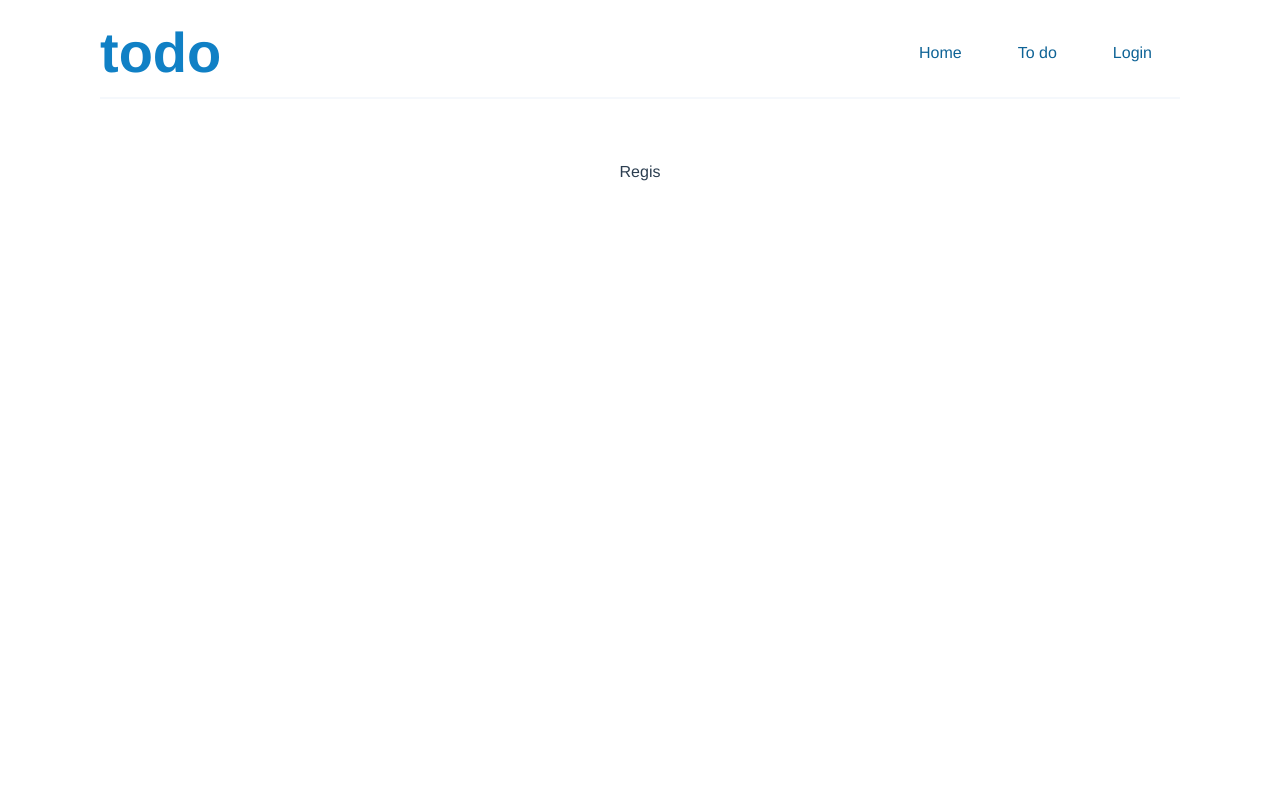
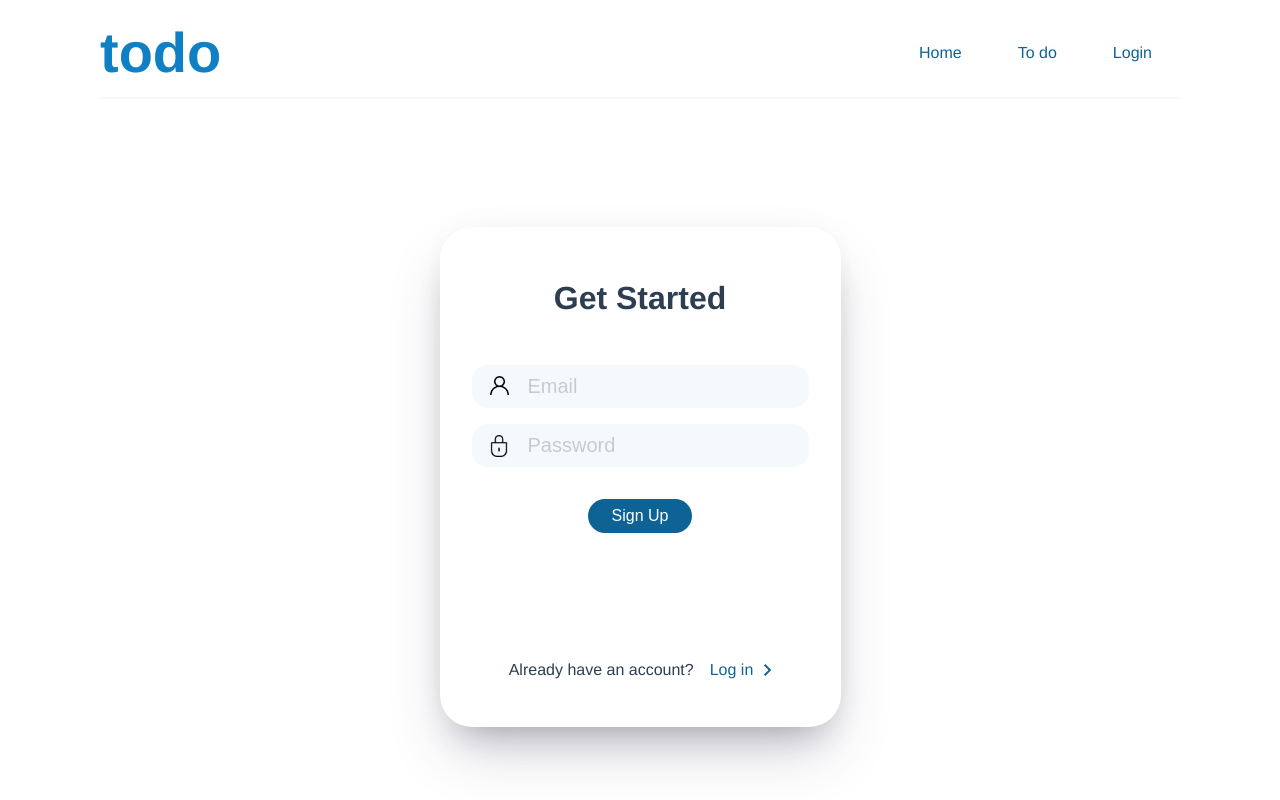
Before and after one commit to FeiWhang/todo-app, a Vue app: page /register in a window 1280 px wide. Built offline with nearby package versions, Linux system fonts and the light colour scheme; no server answers.

Commit message:
implement register

```diff
--- a/src/components/Header/Header.vue
+++ b/src/components/Header/Header.vue
@@ -104,6 +104,7 @@
     }
 
     &__logout {
+        cursor: pointer;
         color: red;
         padding: 6px 16px;
         border-radius: 24px;
--- a/src/components/Login/LoginBody.vue
+++ b/src/components/Login/LoginBody.vue
@@ -21,11 +21,11 @@
                 />
             </div>
             <button class="LoginCard__loginButton" @click="handleLogin">
-                LOG IN
+                Log in
             </button>
 
-            <p class="LoginCard__error" if="this.errorMessage">
-                {{ this.errorMessage }}
+            <p class="LoginCard__error" if="this.loginErrorMessage">
+                {{ this.loginErrorMessage }}
             </p>
 
             <div class="LoginCard__footer">
@@ -34,7 +34,6 @@
                 </p>
                 <LinkGo
                     to="/register"
-                    target="_blank"
                     title="Sign up"
                     bgColor="transparent"
                     padding="0"
@@ -68,7 +67,7 @@
         },
     },
     computed: {
-        ...mapGetters(["errorMessage"]),
+        ...mapGetters(["loginErrorMessage"]),
     },
 };
 </script>
--- a/src/components/Register/RegisterBody.vue
+++ b/src/components/Register/RegisterBody.vue
@@ -1,13 +1,170 @@
 <template>
     <div class="RegisterBody">
-        Regis
+        <div class="RegisterCard">
+            <h1>Get Started</h1>
+            <div class="RegisterCard__email">
+                <img src="@/assets/img/user.png" alt="" />
+                <input
+                    v-model.trim="email"
+                    type="text"
+                    placeholder="Email"
+                    @keyup.enter="handleLogin"
+                />
+            </div>
+            <div class="RegisterCard__password">
+                <img src="@/assets/img/lock.png" alt="" />
+                <input
+                    v-model.trim="password"
+                    type="password"
+                    placeholder="Password"
+                    @keyup.enter="handleRegister"
+                />
+            </div>
+            <button
+                class="RegisterCard__registerButton"
+                @click="handleRegister"
+            >
+                Sign Up
+            </button>
+
+            <p class="RegisterCard__error" if="this.registerErrorMessage">
+                {{ this.registerErrorMessage }}
+            </p>
+            <div class="RegisterCard__footer">
+                <p>
+                    Already have an account?
+                </p>
+                <LinkGo
+                    to="/login"
+                    title="Log in"
+                    bgColor="transparent"
+                    padding="0"
+                    elemColor="#0e6396"
+                />
+            </div>
+        </div>
     </div>
 </template>
 
 <script>
+import LinkGo from "@/components/LinkGo";
+import { mapActions, mapGetters } from "vuex";
+
 export default {
     name: "RegisterBody",
+    components: { LinkGo },
+    data: () => {
+        return {
+            email: "",
+            password: "",
+        };
+    },
+    methods: {
+        ...mapActions(["register"]),
+        handleRegister() {
+            this.register({
+                email: this.email,
+                password: this.password,
+            });
+        },
+    },
+    computed: {
+        ...mapGetters(["registerErrorMessage"]),
+    },
 };
 </script>
 
-<style lang="scss" scoped></style>
+<style lang="scss" scoped>
+.RegisterBody {
+    display: flex;
+    justify-content: center;
+    width: var(--layoutWidth);
+    margin: 0 auto;
+    margin-top: 8rem;
+}
+.RegisterCard {
+    padding: 32px;
+    border-radius: 32px;
+    box-shadow: 0 30px 60px -12px rgba(50, 50, 93, 0.25),
+        0 18px 36px -18px rgba(0, 0, 0, 0.3),
+        0 -12px 36px -8px rgba(0, 0, 0, 0.025);
+
+    h1 {
+        margin-bottom: 3rem;
+        font-size: 32px;
+    }
+
+    input {
+        padding: 10px 16px 10px 56px;
+        font-size: 20px;
+        border-radius: 16px;
+        background-color: var(--blueHover);
+        border: none;
+        outline: none;
+    }
+
+    &__email {
+        position: relative;
+        margin-bottom: 1rem;
+        img {
+            position: absolute;
+            top: 11px;
+            left: 18px;
+            height: 19px;
+            width: auto;
+        }
+    }
+
+    &__password {
+        position: relative;
+        margin-bottom: 2rem;
+        img {
+            position: absolute;
+            top: 11px;
+            left: 16px;
+            height: 22px;
+            width: auto;
+        }
+    }
+
+    input::placeholder {
+        color: rgba(0, 0, 0, 0.18);
+    }
+
+    input:focus {
+        box-shadow: 0 0 5px var(--midBlue);
+    }
+
+    &__registerButton {
+        cursor: pointer;
+        font-size: 16px;
+        background-color: var(--darkBlue);
+        border: none;
+        padding: 8px 24px;
+        font-weight: 500;
+        border-radius: 32px;
+        color: white;
+        outline: none;
+        margin-bottom: 6rem;
+        transition: opacity 0.3s ease;
+    }
+
+    &__loginButton:hover {
+        opacity: 0.75;
+    }
+
+    &__footer {
+        display: flex;
+        align-items: center;
+        justify-content: center;
+
+        p {
+            margin-right: 16px;
+        }
+    }
+
+    &__error {
+        color: red;
+    }
+}
+</style>
--- a/src/store/modules/authentication.js
+++ b/src/store/modules/authentication.js
@@ -3,13 +3,15 @@
 
 const state = {
     userProfile: null,
-    errorMessage: "",
+    loginErrorMessage: "",
+    registerErrorMessage: "",
 };
 
 const getters = {
     user: (state) => state.userProfile,
     authenticated: () => state.userProfile != null,
-    errorMessage: (state) => state.errorMessage,
+    loginErrorMessage: (state) => state.loginErrorMessage,
+    registerErrorMessage: (state) => state.registerErrorMessage,
 };
 
 const actions = {
@@ -22,7 +24,6 @@
             );
 
             if (response) {
-                console.log("got here???");
                 // set user profile  in state
                 commit("setUserProfile", response.user);
                 router.push("/todo");
@@ -30,7 +31,7 @@
                 console.log(response);
             }
         } catch (e) {
-            commit("setError", e);
+            commit("setLoginError", e);
         }
     },
 
@@ -39,21 +40,49 @@
         commit("setUserProfile", null);
         router.push("/login");
     },
+
+    async register({ commit }, form) {
+        try {
+            const response = await fb.auth.createUserWithEmailAndPassword(
+                form.email,
+                form.password
+            );
+
+            if (response) {
+                // successfully registers
+                commit("setUserProfile", response.user);
+                router.push("/todo");
+            }
+        } catch (e) {
+            commit("setRegisterError", e);
+        }
+    },
 };
 
 const mutations = {
     setUserProfile(state, userProfile) {
         state.userProfile = userProfile;
     },
-    setError(state, e) {
+    setLoginError(state, e) {
         if (e.code == "auth/user-not-found") {
-            state.errorMessage = "User not found";
+            state.loginErrorMessage = "User not found";
         } else if (e.code == "auth/invalid-email") {
-            state.errorMessage = "Bad email format";
+            state.loginErrorMessage = "Bad email format";
         } else if (e.code == "auth/wrong-password") {
-            state.errorMessage = "Incorrect password";
+            state.loginErrorMessage = "Incorrect password";
         } else {
-            state.errorMessage = "Login failed";
+            state.loginErrorMessage = "Login failed";
+        }
+    },
+    setRegisterError(state, e) {
+        console.log(e.code);
+        if (e.code == "auth/invalid-email") {
+            state.registerErrorMessage = "Bad email format";
+        } else if (e.code == "auth/weak-password") {
+            state.registerErrorMessage =
+                "Password must be at least 6 characters";
+        } else {
+            state.registerErrorMessage = "Login failed";
         }
     },
 };
```
